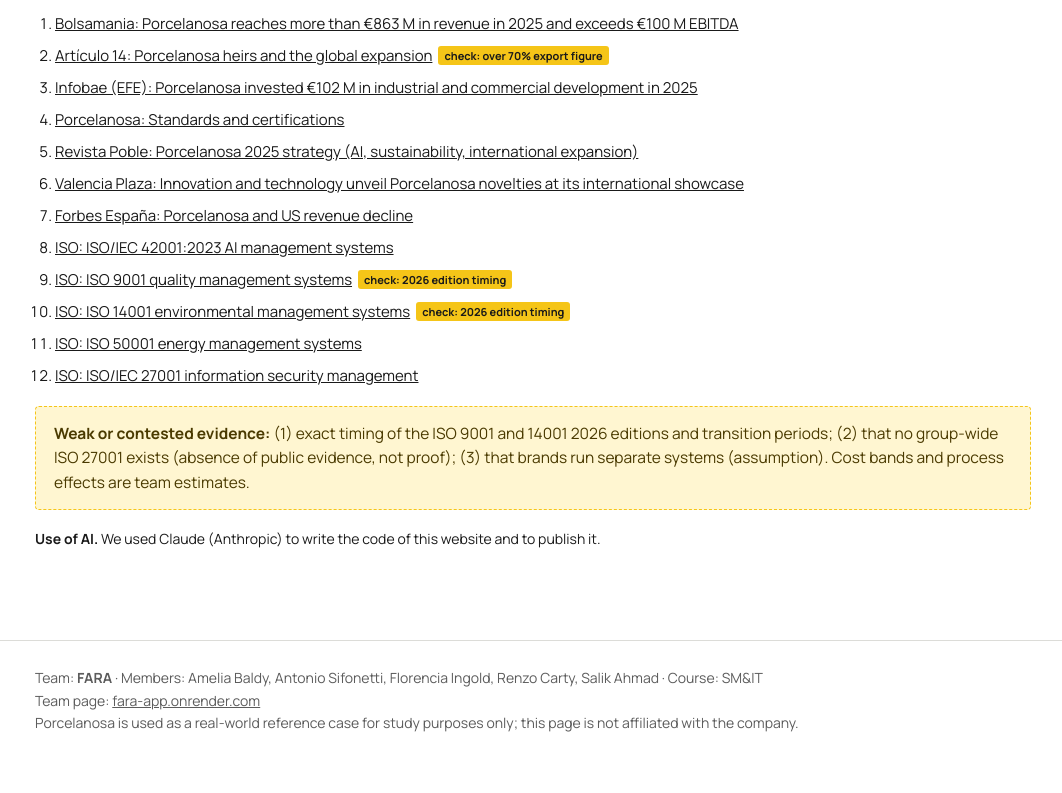
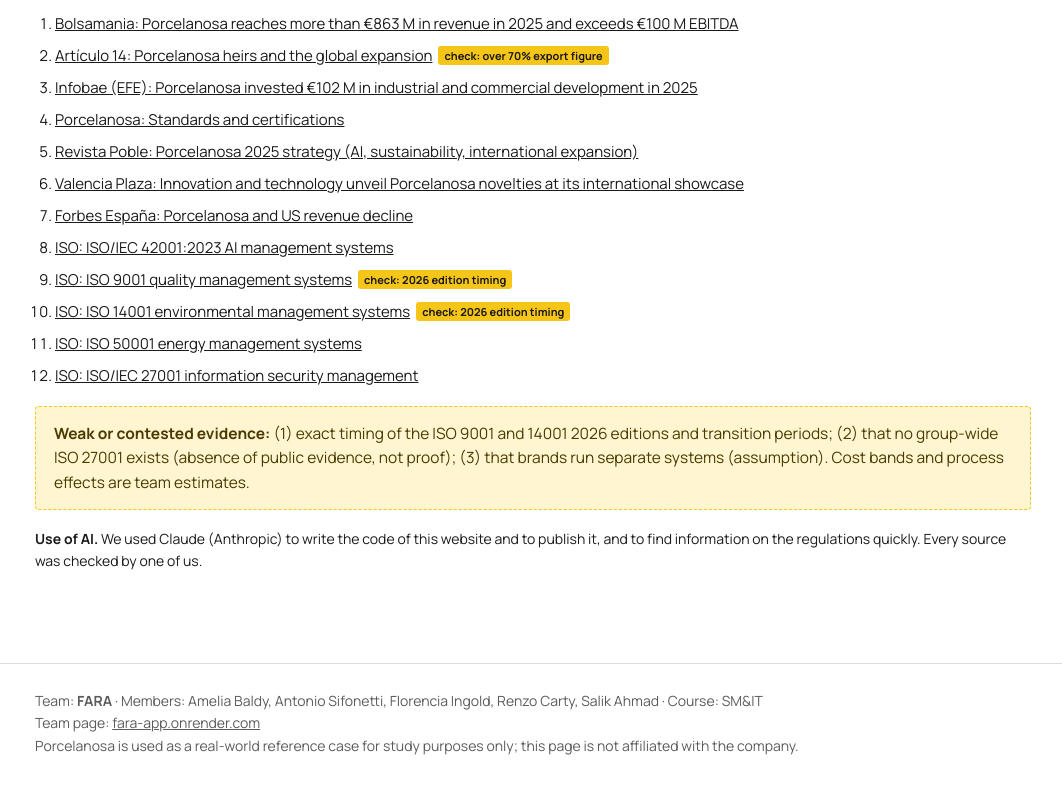
Before and after one commit to antoniosifonetti1-oss/iso-ims-porcelanosa, a plain HTML site: page index.html in a window 1280 px wide. Shown: the part 9310-10103 px from the top of the page, without its empty margins (107-1169 px from the left). Drawn offline with Linux system fonts and the light colour scheme.

Commit message:
Extend AI-use statement
Co-Authored-By: Claude Sonnet 5.5 <noreply@anthropic.com>

```diff
--- a/index.html
+++ b/index.html
@@ -257,7 +257,7 @@ footer{border-top:1px solid var(--line);margin-top:56px;padding:26px 0 50px;font
   <h2>Sources, with weak evidence flagged</h2>
   <ol class="src" id="srcList"></ol>
   <div class="warn" id="weak"></div>
-  <p class="small"><b>Use of AI.</b> We used Claude (Anthropic) to write the code of this website and to publish it.</p>
+  <p class="small"><b>Use of AI.</b> We used Claude (Anthropic) to write the code of this website and to publish it, and to find information on the regulations quickly. Every source was checked by one of us.</p>
 </section>
 
 </main>
```
